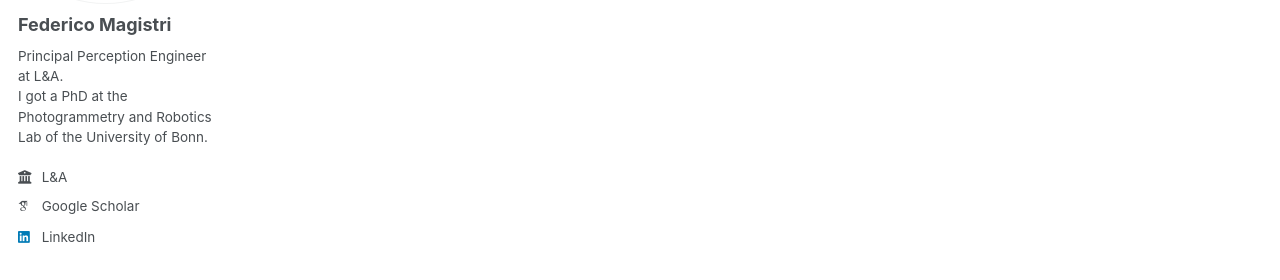
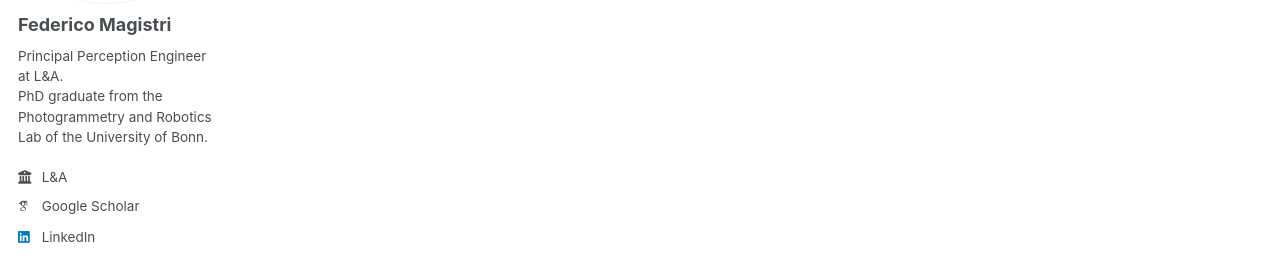
Before and after one commit to magistri/magistri.github.io, a Jekyll site: the page built from _pages/about.md, in a window 1280 px wide. Shown: the part 236-516 px from the top of the page. Built offline with Jekyll 4.4.1, drawn with Linux system fonts in a browser that asks for light colours; some web fonts are replaced.

Commit message:
small changes

```diff
--- a/_config.yml
+++ b/_config.yml
@@ -25,7 +25,7 @@ author:
   avatar           : "profile.jpg"
   name             : "Federico Magistri"
   pronouns         : # example: "she/her"
-  bio              : "Principal Perception Engineer at L&A. <br />I got a PhD at the Photogrammetry and Robotics Lab of the University of Bonn."
+  bio              : "Principal Perception Engineer at L&A. <br /> PhD graduate from the Photogrammetry and Robotics Lab of the University of Bonn."
   location         : # "Earth"
   employer         : "L&A"
   uri              : # URL
```
